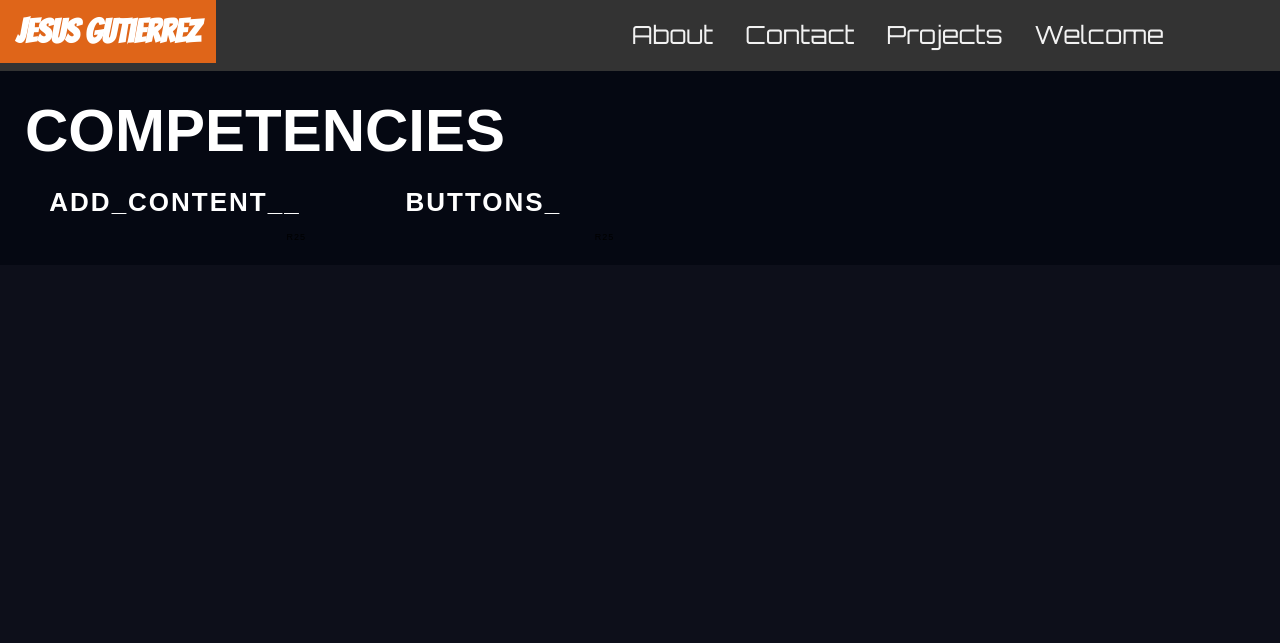
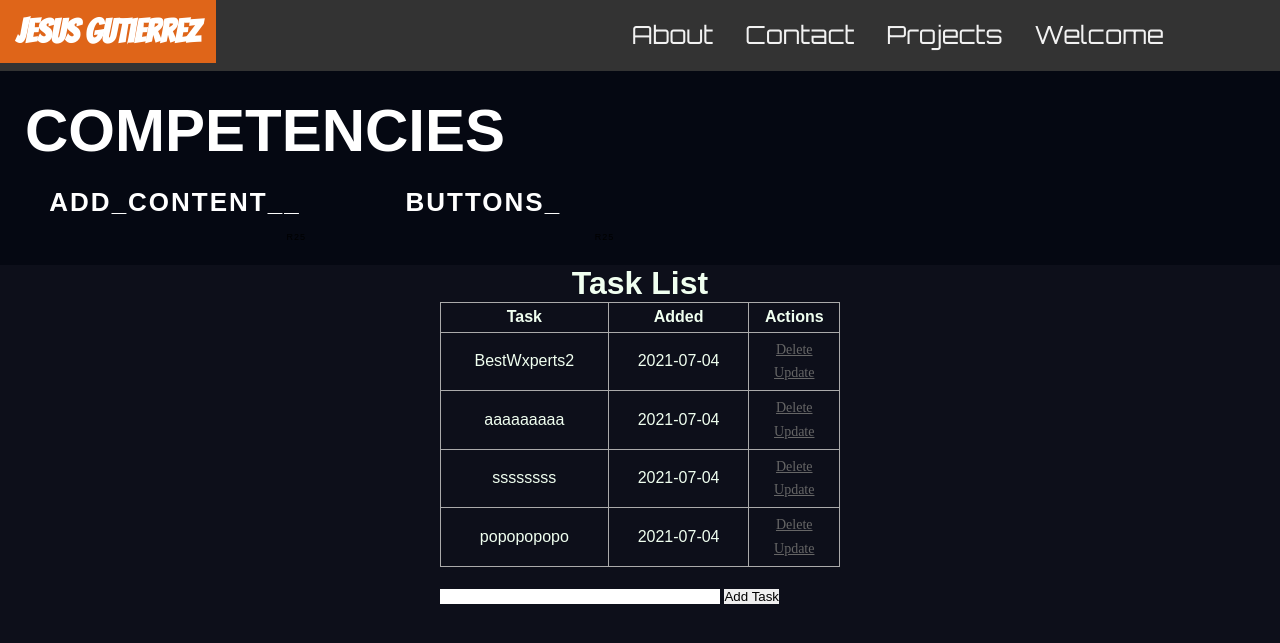
Before and after one commit to jgutierrezCSU/Software-Eng-Profile, a Flask app: page / in a window 1280 px wide. Shown: the top 643 px of the page. Run offline with Flask 2, Linux system fonts and the light colour scheme; data comes from the database, SQL or seed files in the repository; both versions use the stored data as it was after the commit; some web fonts are replaced.

Commit message:
added DB functionality

```diff
--- a/app.py
+++ b/app.py
@@ -1,30 +1,23 @@
 from flask import Flask, render_template, url_for, request, redirect
-
 from flask_sqlalchemy import SQLAlchemy
 from datetime import datetime
 
-app=Flask(__name__)
-#config database location using SQLITE relative path
-app.config['SQLALCHEMY_DATABASE_URI']='sqlite:///test.db'
-db=SQLAlchemy(app) #initialize database
+app = Flask(__name__)
+app.config['SQLALCHEMY_DATABASE_URI'] = 'sqlite:///test.db'
+db = SQLAlchemy(app)
 
-#create a model
-class Todo(db.Model):
-    # creates ID for each entry
-    id= db.Column(db.Integer,primary_key=True)
-    content= db.Column(db.String(150),nullable=False)
-
-    # set time automatically
+class Todo(db.Model): #todo name on DB
+    id = db.Column(db.Integer, primary_key=True)
+    content = db.Column(db.String(200), nullable=False)
     date_created = db.Column(db.DateTime, default=datetime.utcnow)
 
     def __repr__(self):
         return '<Task %r>' % self.id
 
-# Maun entry point
+
 @app.route('/', methods=['POST', 'GET'])
 def index():
-    if request.method =='POST':
-        #request is equal to "content" from index.html input tag
+    if request.method == 'POST':
         task_content = request.form['content']
         new_task = Todo(content=task_content)
 
@@ -32,25 +25,24 @@ def index():
             db.session.add(new_task)
             db.session.commit()
             return redirect('/')
+        except:
+            return 'There was an issue adding your task'
 
-        except:
-            return "Issue updating your list"
     else:
-        # sort DB by order created and return items
-        tasks= Todo.query.order_by(Todo.date_created).all()
+        tasks = Todo.query.order_by(Todo.date_created).all()
         return render_template('index.html', tasks=tasks)
+
 
 @app.route('/delete/<int:id>')
 def delete(id):
-    task_to_delete= Todo.query.get_or_404(id)
+    task_to_delete = Todo.query.get_or_404(id)
 
     try:
         db.session.delete(task_to_delete)
         db.session.commit()
         return redirect('/')
-
     except:
-        return "Issue delete task"
+        return 'There was a problem deleting that task'
 
 @app.route('/update/<int:id>', methods=['GET', 'POST'])
 def update(id):
@@ -69,6 +61,5 @@ def update(id):
         return render_template('update.html', task=task)
 
 
-
-if __name__ =="__main__":
+if __name__ == "__main__":
     app.run(debug=True)
--- a/static/css/main.css
+++ b/static/css/main.css
@@ -7,6 +7,7 @@ body, html {
 .content {
     margin: 0 auto;
     width: 400px;
+    color: honeydew;
 }
 
 table, td, th {
--- a/templates/base.html
+++ b/templates/base.html
@@ -68,13 +68,13 @@
           </div>
 
           <h1>Enter Summary: </h1>
-          <div class="wrap-content validate-input m-b-25" >
-            <textarea class="textarea-content" rows="16" cols="90"> </textarea>
+          <div action="/" method="POST" class="wrap-content validate-input m-b-25" >
+            <textarea name="content" id="content" class="textarea-content" rows="16" cols="90"> </textarea>
 
           </div>
 
           <div class="container-submit-form-btn">
-            <button class="submit-form-btn">
+            <button type="submit" value="Add Task" class="submit-form-btn">
               Submit
             </button>
           </div>
@@ -84,7 +84,7 @@
               Cancel
             </button>
           </div>
-
+        </form>
 
 
       </div>
--- a/templates/index.html
+++ b/templates/index.html
@@ -3,15 +3,9 @@
 
 
 
-
 {% block body %}
-
-
-
-<!--
-
 <div class="content">
-    <h1 id ="PageTitle" style="text-align: center">Task List</h1>
+    <h1 style="text-align: center">Task List</h1>
     {% if tasks|length < 1 %}
     <h4 style="text-align: center">There are no tasks. Create one below!</h4>
     {% else %}
@@ -34,7 +28,6 @@
         {% endfor %}
     </table>
     {% endif %}
-
     <div class="form">
         <form action="/" method="POST">
             <input type="text" name="content" id="content">
@@ -42,5 +35,4 @@
         </form>
     </div>
 </div>
--->
 {% endblock %}
```
Also changed, not shown: test.db.
